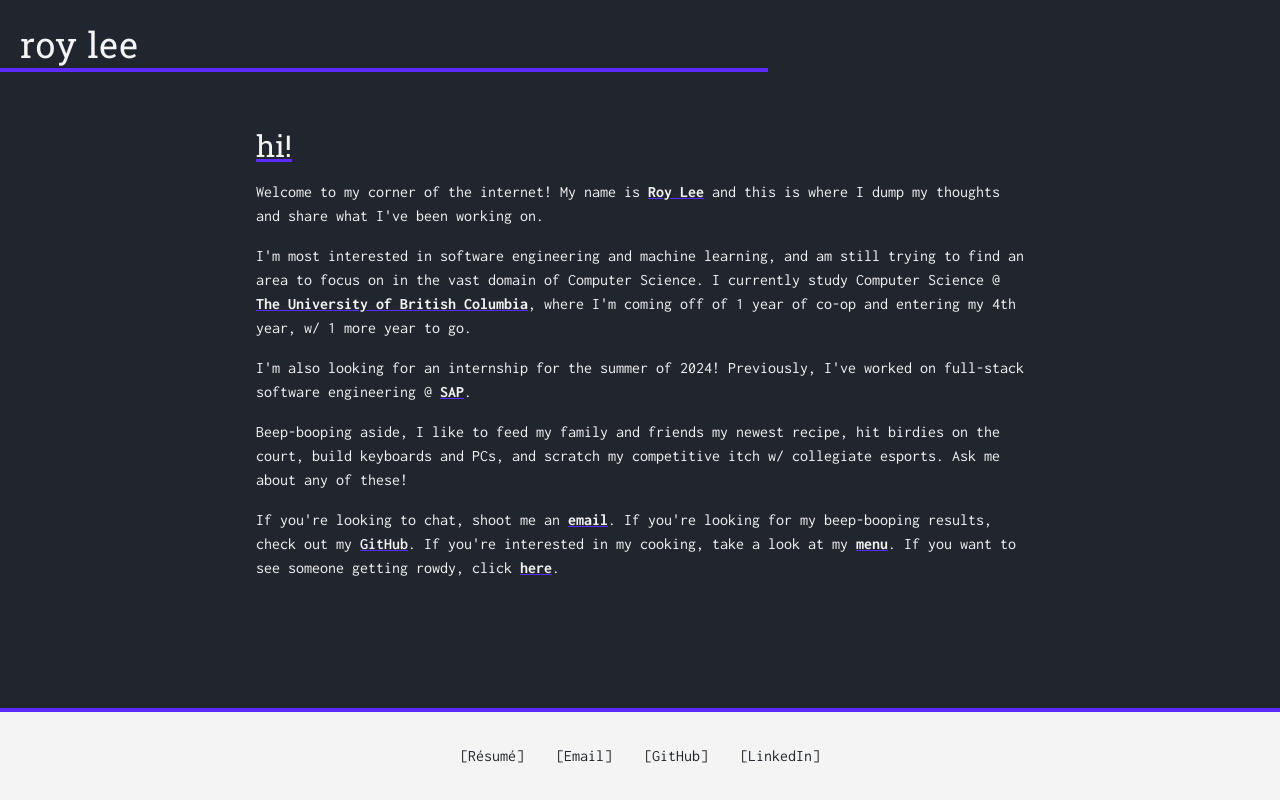
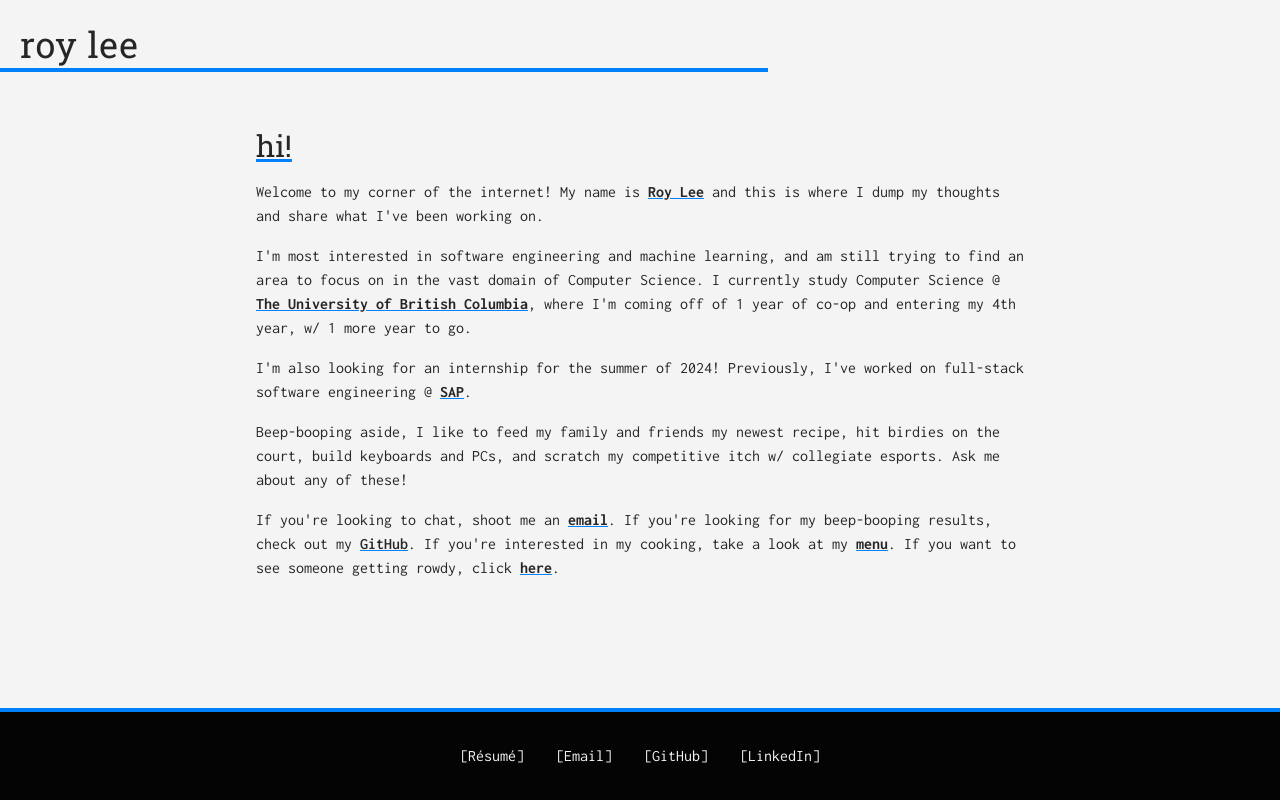
Before and after one commit to royee-lee/portfolio, a Next.js app: page / in a window 1280 px wide. Built offline with nearby package versions, Linux system fonts and the light colour scheme.

Commit message:
refactor colour config

```diff
--- a/app/components/footer.tsx
+++ b/app/components/footer.tsx
@@ -2,10 +2,10 @@ import './../globals.css';
 
 export default function Footer() {
   return (
-    <footer className="fixed left-0 bottom-0 w-full p-8 pb-8 border-t border-t-4 border-purple bg-white text-black font-inconsolata text-center">
+    <footer className="fixed left-0 bottom-0 w-full p-8 pb-8 border-t border-t-4 border-accent bg-black2 text-white font-inconsolata text-center">
       <p>
         <a
-          className="p-4 hover:underline decoration-purple"
+          className="p-4 hover:underline decoration-accent"
           href="resume.pdf"
           target="_blank"
           rel="noopener"
@@ -13,7 +13,7 @@ export default function Footer() {
           [Résumé]
         </a>
         <a
-          className="p-4 hover:underline decoration-purple"
+          className="p-4 hover:underline decoration-accent"
           href="mailto:lee9uanlin@gmail.com"
           target="_blank"
           rel="noopener"
@@ -21,7 +21,7 @@ export default function Footer() {
           [Email]
         </a>
         <a
-          className="p-4 hover:underline decoration-purple"
+          className="p-4 hover:underline decoration-accent"
           href="https://github.com/9uanlin"
           target="_blank"
           rel="noopener"
@@ -29,7 +29,7 @@ export default function Footer() {
           [GitHub]
         </a>
         <a
-          className="p-4 hover:underline decoration-purple"
+          className="p-4 hover:underline decoration-accent"
           href="https://www.linkedin.com/in/9uanlin"
           target="_blank"
           rel="noopener"
--- a/app/components/header.tsx
+++ b/app/components/header.tsx
@@ -6,7 +6,7 @@ export default function Header() {
       <h2 className="font-roboto_slab font-normal text-4xl tracking-wide mt-6">
         <a href="">roy lee</a>
       </h2>
-      <div className="underline absolute bg-purple h-1 w-3/5 mt-1 left-0"></div>
+      <div className="underline absolute bg-accent h-1 w-3/5 mt-1 left-0"></div>
     </header>
   );
 }
--- a/app/components/splash.tsx
+++ b/app/components/splash.tsx
@@ -6,7 +6,7 @@ export default function Splash() {
     <div>
       <div id="transition-1">
         <div id="transition-icon">
-          <h1 className="font-roboto_slab text-5xl underline decoration-purple">hi!</h1>
+          <h1 className="font-roboto_slab text-5xl underline decoration-accent">hi!</h1>
         </div>
       </div>
       <div id="transition-2"></div>
--- a/app/globals.css
+++ b/app/globals.css
@@ -30,7 +30,7 @@
   animation: 1s cubic-bezier(0.25, 0.1, 0.25, 1) 0s 1 slideIn;
   animation-fill-mode: forwards;
   text-decoration-line: underline;
-  text-decoration-color: theme('colors.purple');
+  text-decoration-color: theme('colors.accent');
 }
 
 #transition-1 {
@@ -53,7 +53,7 @@
   width: 100%;
   height: 110%;
   display: block;
-  background: theme('colors.purple');
+  background: theme('colors.accent');
   animation: 1s cubic-bezier(0.73, 0.03, 0.87, 0.7) 1.1s 1 slideUp;
   transform: translateY(-100%);
 }
@@ -65,7 +65,7 @@
   width: 100%;
   height: 110%;
   display: block;
-  background: theme('colors.purple2');
+  background: theme('colors.accent2');
   animation: 1s cubic-bezier(0.73, 0.03, 0.87, 0.7) 1.2s 1 slideUp;
   transform: translateY(-100%);
 }
@@ -77,7 +77,7 @@
   width: 100%;
   height: 110%;
   display: block;
-  background: theme('colors.purple3');
+  background: theme('colors.accent3');
   animation: 1s cubic-bezier(0.73, 0.03, 0.87, 0.7) 1.3s 1 slideUp;
   transform: translateY(-100%);
 }
--- a/app/layout.tsx
+++ b/app/layout.tsx
@@ -26,7 +26,7 @@ export const metadata: Metadata = {
 export default function RootLayout({ children }: { children: React.ReactNode }) {
   return (
     <html lang="en" className={`${roboto_slab.variable} ${inconsolata.variable}`}>
-      <body className="bg-black text-white">
+      <body className="bg-white text-black">
         <main>
           <Splash />
           <Header />
--- a/app/page.tsx
+++ b/app/page.tsx
@@ -4,17 +4,17 @@ export default function Home() {
   return (
     <div className="flex justify-center mt-16">
       <div className="max-w-screen-md">
-        <h1 className="font-roboto_slab text-3xl underline decoration-purple">hi!</h1>
+        <h1 className="font-roboto_slab text-3xl underline decoration-accent">hi!</h1>
         <p className="font-inconsolata mt-4">
           Welcome to my corner of the internet! My name is{' '}
-          <a className="font-bold underline decoration-purple">Roy Lee</a> and this is where I dump
+          <a className="font-bold underline decoration-accent">Roy Lee</a> and this is where I dump
           my thoughts and share what I've been working on.
         </p>
         <p className="font-inconsolata mt-4">
           I'm most interested in software engineering and machine learning, and am still trying to
           find an area to focus on in the vast domain of Computer Science. I currently study
           Computer Science @{' '}
-          <a className="font-bold underline decoration-purple" href="https://www.ubc.ca/">
+          <a className="font-bold underline decoration-accent" href="https://www.ubc.ca/">
             The University of British Columbia
           </a>
           , where I'm coming off of 1 year of co-op and entering my 4th year, w/ 1 more year to go.
@@ -22,7 +22,7 @@ export default function Home() {
         <p className="font-inconsolata mt-4">
           I'm also looking for an internship for the summer of 2024! Previously, I've worked on
           full-stack software engineering @{' '}
-          <a className="font-bold underline decoration-purple" href="https://www.sap.com/">
+          <a className="font-bold underline decoration-accent" href="https://www.sap.com/">
             SAP
           </a>
           .
@@ -35,7 +35,7 @@ export default function Home() {
         <p className="font-inconsolata mt-4">
           If you're looking to chat, shoot me an{' '}
           <a
-            className="font-bold underline decoration-purple"
+            className="font-bold underline decoration-accent"
             href="mailto:lee9uanlin@gmail.com"
             target="_blank"
             rel="noopener"
@@ -44,18 +44,18 @@ export default function Home() {
           </a>
           . If you're looking for my beep-booping results, check out my{' '}
           <a
-            className="font-semibold underline decoration-purple"
+            className="font-semibold underline decoration-accent"
             href="https://github.com/9uanlin"
           >
             GitHub
           </a>
           . If you're interested in my cooking, take a look at my{' '}
-          <a className="font-bold underline decoration-purple" href="">
+          <a className="font-bold underline decoration-accent" href="">
             menu
           </a>
           . If you want to see someone getting rowdy, click{' '}
           <a
-            className="font-bold underline decoration-purple"
+            className="font-bold underline decoration-accent"
             href="https://clips.twitch.tv/TsundereBlazingChoughPraiseIt"
           >
             here
--- a/tailwind.config.ts
+++ b/tailwind.config.ts
@@ -8,10 +8,11 @@ const config: Config = {
   ],
   theme: {
     colors: {
-      purple: '#5E2BFF',
-      purple2: '#825CFF',
-      purple3: '#C0ADFF',
-      black: '#21262e',
+      accent: '#0080FB',
+      accent2: '#4DA6FC',
+      accent3: '#99CCFD',
+      black: '#262626',
+      black2: '#050404',
       white: '#f4f4f4',
     },
     fontFamily: {
```
